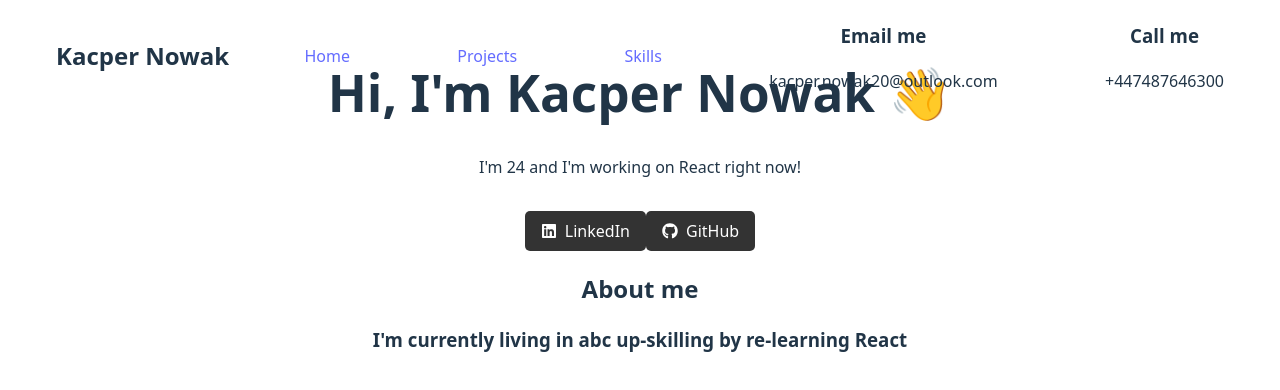
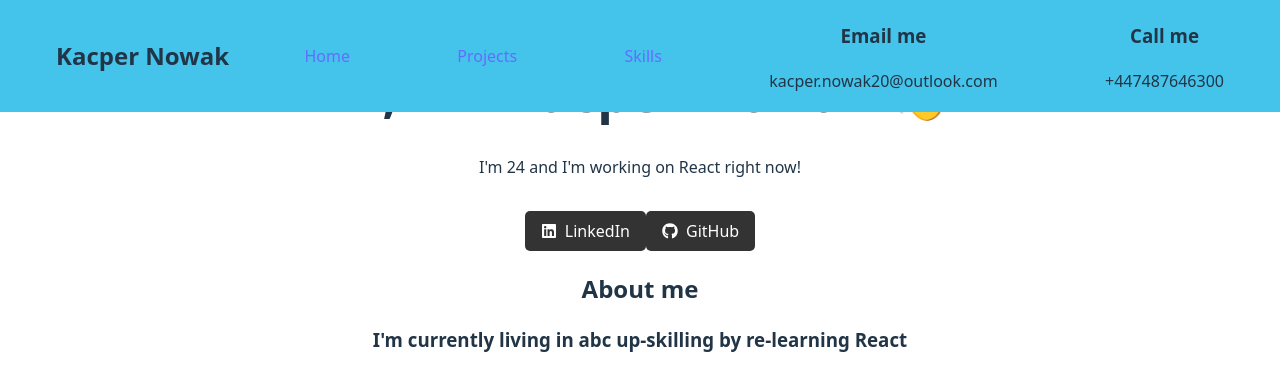
Before and after one commit to KacperProg/React-Portfolio-Site, a React (Vite) app: page / in a window 1280 px wide. Shown: the top 390 px of the page. Built offline with nearby package versions, Linux system fonts and the light colour scheme; the HTML template or start-up script is replaced by a standard one.

Commit message:
Colour of Navbar adjusted as it wasnt showing

```diff
--- a/src/Components/Navbar/Navbar.css
+++ b/src/Components/Navbar/Navbar.css
@@ -1,5 +1,5 @@
 .navBar {
-    background-color: '#acc';
+    background-color:rgb(68, 196, 235);
     padding: 1rem;
     height: 80px;
     width: 100%;
```
